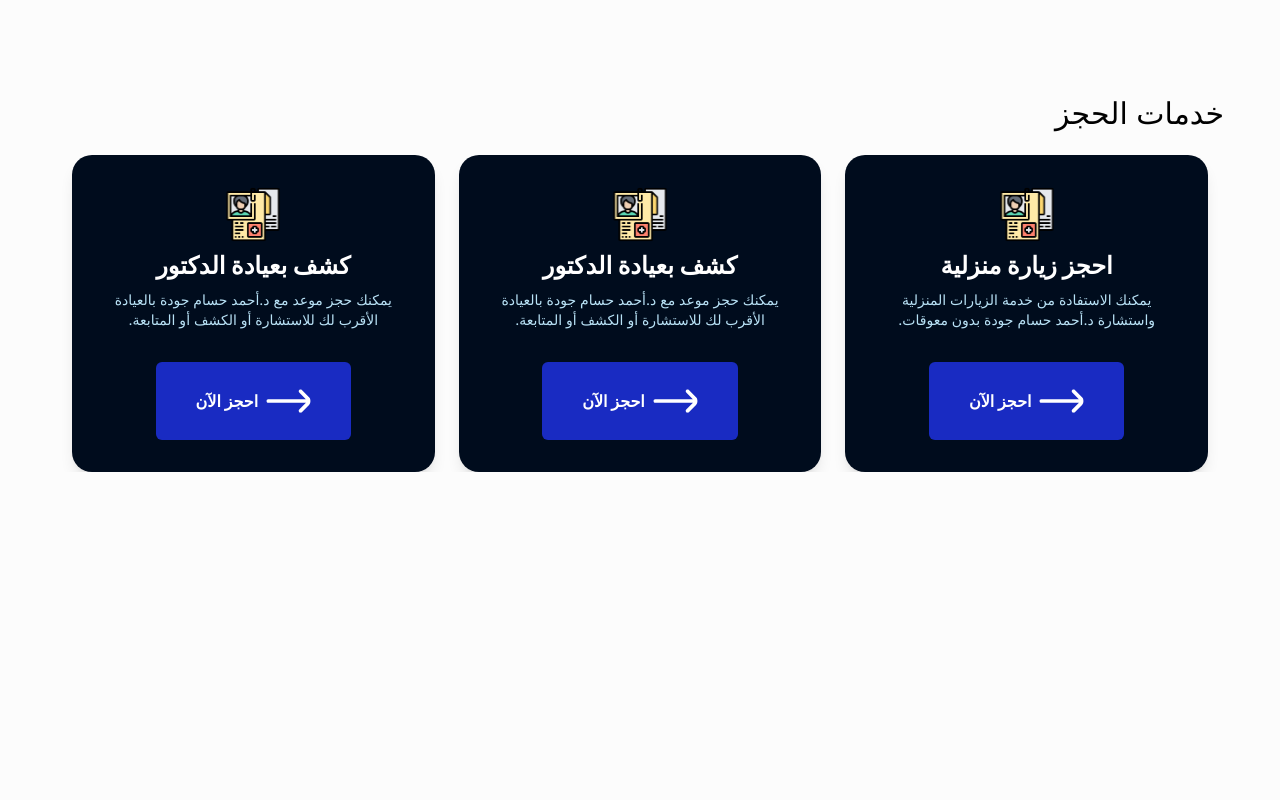
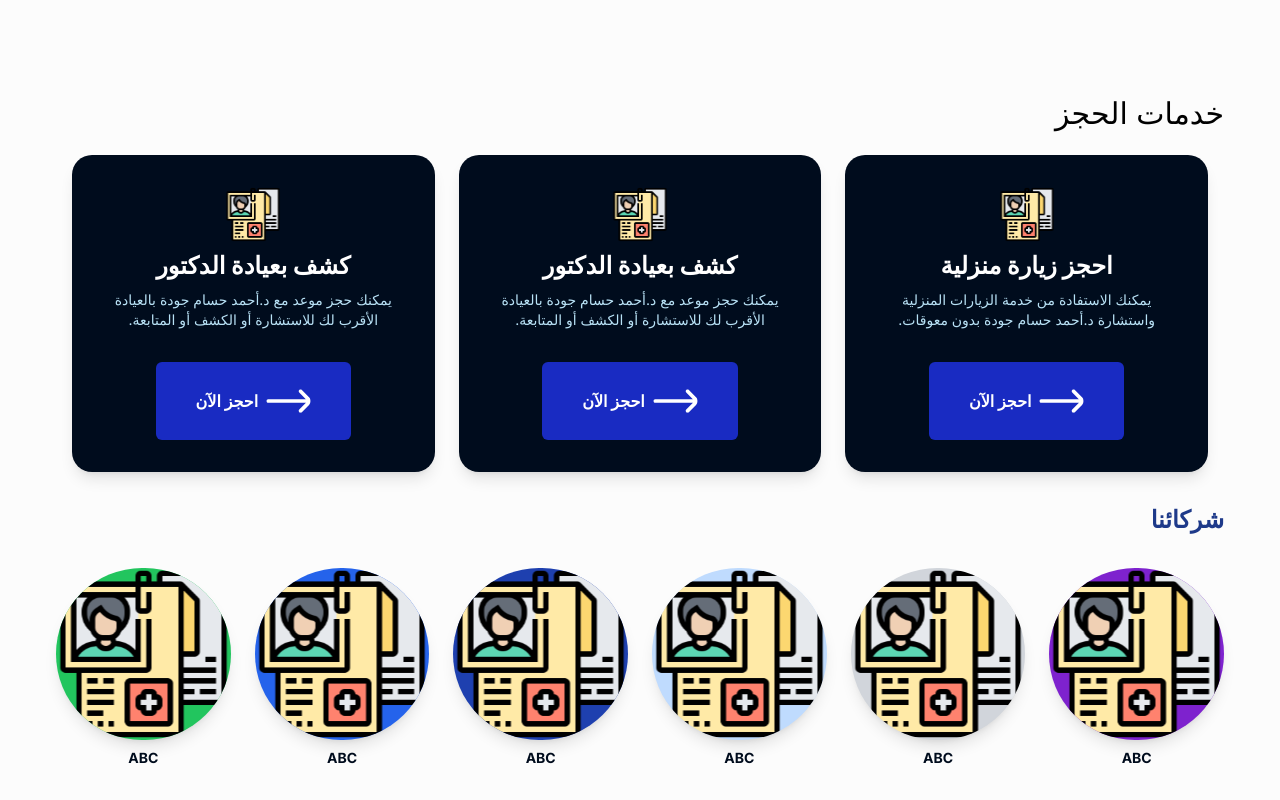
Before and after one commit to ahmed-kkamel/clinc, a Next.js app: page /ar in a window 1280 px wide. Shown: the part 1932-2732 px from the top of the page. Before the commit the page ends 2404 px from the top, so only its background shows below. Built offline with nearby package versions, Linux system fonts and the light colour scheme.

Commit message:
feat/services-slider: finished the partners section

```diff
--- a/src/app/[locale]/page.tsx
+++ b/src/app/[locale]/page.tsx
@@ -2,6 +2,7 @@ import BookingServices from "@/components/BookingServices";
 import ScrollUp from "@/components/Common/ScrollUp";
 import HealingStories from "@/components/HealingStories";
 import Hero from "@/components/hero";
+import Partners from "@/components/Partners";
 import TherapeuticServices from "@/components/TherapeuticServices";
 
 import { Metadata } from "next";
@@ -23,6 +24,7 @@ export default function Home({ params: { locale } }) {
       <TherapeuticServices />
       <HealingStories />
       <BookingServices />
+      <Partners />
     </>
   );
 }
--- /dev/null
+++ b/src/components/Partners/chunks/Partner.tsx
@@ -0,0 +1,18 @@
+import { PartnerProps } from "@/types/partnerProps";
+import Image from "next/image";
+
+const Partner: React.FC<PartnerProps> = ({ logo, name, bgColor }) => {
+  return (
+    <div className="flex flex-col items-center">
+      <div
+        className={`flex h-[1000] w-[1000] items-center justify-center rounded-full ${bgColor} overflow-hidden shadow-lg`}
+      >
+        <Image src={logo} alt={name} width={200} height={200} />
+      </div>
+      <p className="mt-2 text-center text-sm font-bold text-[#000C1D]">
+        {name}
+      </p>
+    </div>
+  );
+};
+export default Partner;
--- /dev/null
+++ b/src/components/Partners/const/partners.tsx
@@ -0,0 +1,32 @@
+export const partners = [
+  {
+    logo: "/images/booking-grid-card/card-1.svg",
+    name: "ABC",
+    bgColor: "bg-purple-700",
+  },
+  {
+    logo: "/images/booking-grid-card/card-1.svg",
+    name: "ABC",
+    bgColor: "bg-gray-300",
+  },
+  {
+    logo: "/images/booking-grid-card/card-1.svg",
+    name: "ABC",
+    bgColor: "bg-blue-200",
+  },
+  {
+    logo: "/images/booking-grid-card/card-1.svg",
+    name: "ABC",
+    bgColor: "bg-blue-800",
+  },
+  {
+    logo: "/images/booking-grid-card/card-1.svg",
+    name: "ABC",
+    bgColor: "bg-blue-600",
+  },
+  {
+    logo: "/images/booking-grid-card/card-1.svg",
+    name: "ABC",
+    bgColor: "bg-green-500",
+  },
+];
--- /dev/null
+++ b/src/components/Partners/index.tsx
@@ -0,0 +1,18 @@
+import Partner from "./chunks/Partner";
+import { partners } from "./const/partners";
+const Partners: React.FC = () => {
+  return (
+    <div className="container mx-auto py-8">
+      <h2 className="mb-8 text-right text-2xl font-bold text-blue-900">
+        شركائنا
+      </h2>
+      <div className="grid grid-cols-3 gap-6 sm:grid-cols-6">
+        {partners.map((partner, index) => (
+          <Partner key={index} {...partner} />
+        ))}
+      </div>
+    </div>
+  );
+};
+
+export default Partners;
--- /dev/null
+++ b/src/types/partnerProps.ts
@@ -0,0 +1,5 @@
+export type PartnerProps = {
+    logo: string;
+    name: string;
+    bgColor: string;
+};
```
